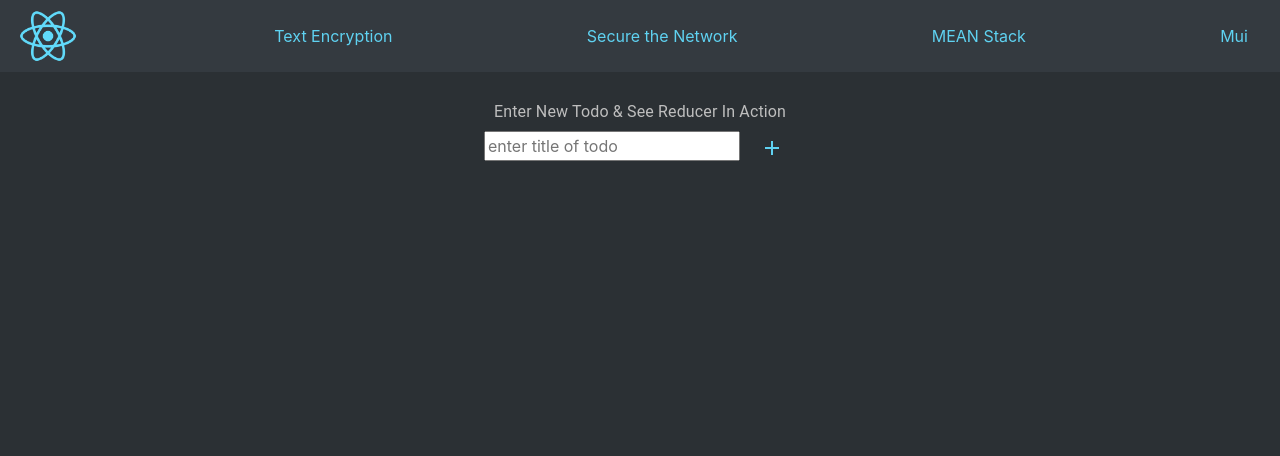
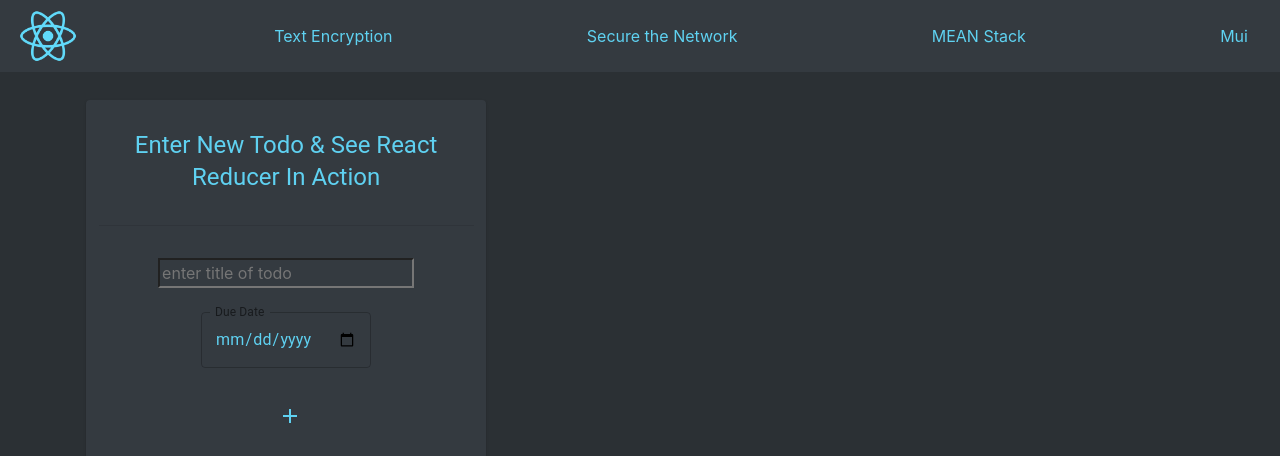
Before and after one commit to skoobydont/gaslight-project, a React (Create React App) app in the folder client/: page /mui in a window 1280 px wide. Shown: the top 456 px of the page. Built offline with nearby package versions, Linux system fonts and the light colour scheme; what cryptr would draw is missing.

Commit message:
can now add todo with due date. added styling

```diff
--- a/client/src/components/materialUI/MuiContainer.js
+++ b/client/src/components/materialUI/MuiContainer.js
@@ -1,9 +1,12 @@
 import React, { useState, useReducer } from 'react';
 
 // material ui
-import { Grid, Card, CardActions, Typography, CardContent, IconButton, Collapse } from '@material-ui/core'
+//Core
+import { Grid, Card, CardActions, Typography, CardContent, IconButton, Collapse, TextField, CardHeader } from '@material-ui/core'
+import { green, orange, red } from '@material-ui/core/colors';
+//Styles
 import { makeStyles } from '@material-ui/core/styles';
-import { green, orange, red } from '@material-ui/core/colors';
+//Icons
 import EditIcon from '@material-ui/icons/Edit';
 import AddIcon from '@material-ui/icons/Add';
 import DeleteIcon from '@material-ui/icons/Delete';
@@ -14,10 +17,13 @@ const useStyles = makeStyles({
     grid: {
         flexGrow: 1,
         marginTop: '1rem',
+        justifyContent: 'space-evenly'
     },
     todo: {
         backgroundColor: '#343a40',
-        color: '#5fd1f1'
+        color: '#5fd1f1',
+        marginBottom: '0.5rem',
+        padding: '0.8rem'
     },
     actionIcons: {
         justifyContent: 'space-evenly'
@@ -55,6 +61,33 @@ const useStyles = makeStyles({
         backgroundColor: '#2b3034',
         color: '#5fd1f1',
         textDecoration: 'line-through'
+    },
+    inputDate: {
+        borderColor: '#5fd1f1',
+        margin: '1.5rem 0rem',
+        '& .MuiInputBase-root': {
+            color: '#5fd1f1',
+            '&:after': {
+                color: '#5fd1f1'
+            }
+        },
+        '& .Mui-focused': {
+            color: '#5fd1f1',
+            '& fieldset.MuiOutlinedInput-notchedOutline': {
+                borderColor: '#5fd1f1',
+            },
+        },
+        '& label.Mui-focused': {
+            color: '#5fd1f1'
+        }
+    },
+    inputTitle: {
+        color: '#5fd1f1',
+        backgroundColor: '#343a40',
+        '&:focus': {
+            borderColor: '#5fd1f1',
+            outline: '#5fd1f1'
+        }
     }
 });
 
@@ -63,13 +96,13 @@ const ACTIONS = {
     ADD_TODO: 'add-todo',
     DELETE_TODO: 'delete-todo',
     TOGGLE_COMPLETE: 'toggle-complete',
-    UPDATE_TODO_TITLE: 'update-todo'
+    UPDATE_TODO: 'update-todo'
 }
 // dispatcher
 const reducer = (todos, action) => {
     switch(action.type) {
         case ACTIONS.ADD_TODO:
-            return [...todos, newTodo(action.payload.title)];
+            return [...todos, newTodo(action.payload.title, action.payload.dueDate)];
         case ACTIONS.TOGGLE_COMPLETE:
             return todos.map(todo => {
                 if(todo.id === action.payload.id) {
@@ -79,7 +112,7 @@ const reducer = (todos, action) => {
             });
         case ACTIONS.DELETE_TODO:
             return todos.filter(todo => todo.id !== action.payload.id);
-        case ACTIONS.UPDATE_TODO_TITLE:
+        case ACTIONS.UPDATE_TODO:
             return todos.map(todo => {
                 if(todo.id === action.payload.id) {
                     return { ...todo, title: action.payload.title }
@@ -91,25 +124,27 @@ const reducer = (todos, action) => {
     }
 }
 // helper functions for dispatcher
-const newTodo = (title) => {
-    return { id: Date.now(), title: title, completed: false }
+const newTodo = (title, dueDate) => {
+    return { id: Date.now(), title: title, completed: false, dueDate: dueDate }
 }
 
 // to-do task component
 const TodoTask = ({ todo, dispatch }) => {
     const styles = useStyles();
     const [updatedTitle, setUpdatedTitle] = useState('');
+    //TODO update due date maybe
+    const [updatedDueDate, setUpdatedDueDate] = useState(Date.now());
     const [expanded, setExpanded] = useState(false);
     const handleCollapse = () => {
         setExpanded(!expanded);
     }
-    const handleOnChange = (event) => {
+    const handleOnTitleChange = (event) => {
         setUpdatedTitle(event.target.value);
     }
     const handleUpdate = (event) => {
         event.preventDefault();
         dispatch({
-            type: ACTIONS.UPDATE_TODO_TITLE,
+            type: ACTIONS.UPDATE_TODO,
             payload: { id: todo.id, title: updatedTitle }
         });
         setUpdatedTitle('');
@@ -117,9 +152,10 @@ const TodoTask = ({ todo, dispatch }) => {
 
     return(
         <Card id={todo.id} className={todo.complete ? styles.completedTask : styles.todo}>
+            <CardHeader title={todo.title}/>
             <CardContent>
                 <Typography>
-                    {todo.title}
+                    Due on: {todo.dueDate}
                 </Typography>
             </CardContent>
             <CardActions className={styles.actionIcons}>
@@ -140,7 +176,7 @@ const TodoTask = ({ todo, dispatch }) => {
             <Collapse in={expanded}>
                 <CardContent>
                     <form onSubmit={handleUpdate}>
-                        <input placeholder="update title" value={updatedTitle} onChange={handleOnChange} />
+                        <input placeholder="update title" value={updatedTitle} onChange={handleOnTitleChange} />
                         <IconButton className={styles.addIcon} type="submit" >
                             <EditIcon />
                         </IconButton>
@@ -150,6 +186,7 @@ const TodoTask = ({ todo, dispatch }) => {
         </Card>
     )
 }
+
 // main component
 const MuiContainer = () => {
     const styles = useStyles();
@@ -157,35 +194,63 @@ const MuiContainer = () => {
     const [todos, dispatch] = useReducer(reducer, []);
     //store title of todo in state
     const [title, setTodoTitle] = useState('');
+    //store dueDate of todo in state
+    const [dueDate, setDueDate] = useState('');
+    //handle due Date change
+    const handleDueDateChange = (event) => {
+        setDueDate(event.target.value);
+    }
     //when submit new todo, send to dispatcher and reset input field
     const handleSubmit = (event) => {
         event.preventDefault();
-        dispatch({ type: ACTIONS.ADD_TODO, payload: { title: title} });
+        dispatch({ type: ACTIONS.ADD_TODO, payload: { title: title, dueDate: dueDate} });
         setTodoTitle('');
+        setDueDate('');
     }
 
     console.log(todos)
 
     return(
        <Grid container spacing={3} className={styles.grid}>
-           <Grid item xs={12}>
-               <Typography>
-                   Enter New Todo &amp; See Reducer In Action
-               </Typography>
+            <Grid item xs={4}>
+                <Card className={styles.todo}>
+                    <CardHeader
+                        title="Enter New Todo &amp; See React Reducer In Action"
+                    />
+                    <hr/>
+                    <CardContent>
                         <form onSubmit={handleSubmit}>
-                    <input type="text" placeholder="enter title of todo" value={title} onChange={e => setTodoTitle(e.target.value)} />
+                            <input type="text" placeholder="enter title of todo" value={title} onChange={e => setTodoTitle(e.target.value)} className={styles.inputTitle} />
+                            <br/>
+                            <TextField
+                                id="dueDate"
+                                label="Due Date"
+                                type="date"
+                                variant="outlined"
+                                defaultValue={Date.now()}
+                                value={dueDate}
+                                onChange={handleDueDateChange}
+                                InputLabelProps={{
+                                    shrink: true
+                                }}
+
+                                className={styles.inputDate}
+                            />
+                            <br/>
                             <IconButton className={styles.addIcon} type="submit" >
                                 <AddIcon />
                             </IconButton>
                         </form>
+                    </CardContent>
+                </Card>
             </Grid>
+            <Grid item xs={6} >
             {
-               todos.map((obj, index) => {
-                   return <Grid item xs={12} key={index}>
-                       <TodoTask todo={obj} dispatch={dispatch} />
-                    </Grid>
+                todos.map(obj => {
+                    return <TodoTask todo={obj} dispatch={dispatch} />
                 })
             }
+            </Grid>
         </Grid>
     )
 }
--- a/package.json
+++ b/package.json
@@ -13,6 +13,7 @@
   "license": "ISC",
   "dependencies": {
     "@material-ui/core": "^4.11.0",
+    "@material-ui/pickers": "^3.2.10",
     "bcrypt": "^5.0.0",
     "cors": "^2.8.5",
     "dotenv": "^8.2.0",
```
Also changed, not shown: 1 other file (tests, documents, lock files or other folders). Lines whose indentation alone changed are shown as unchanged.
